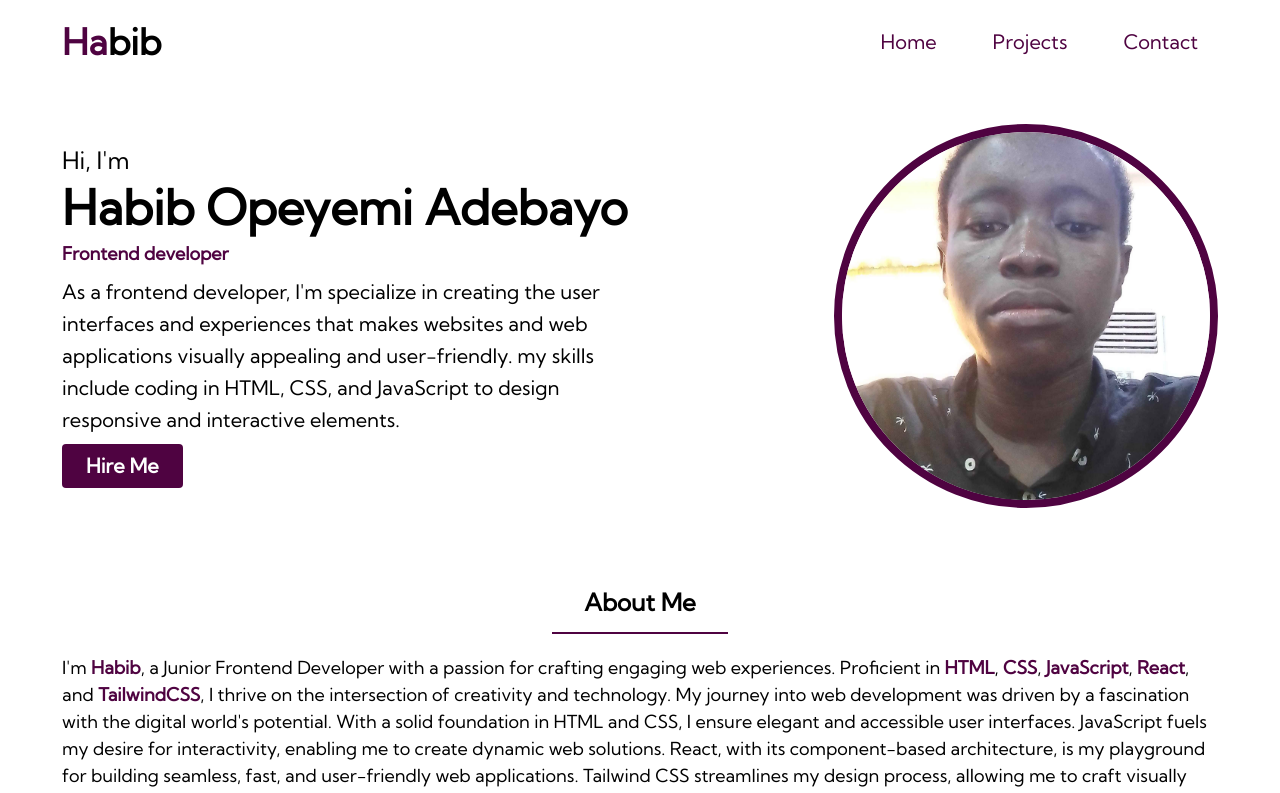
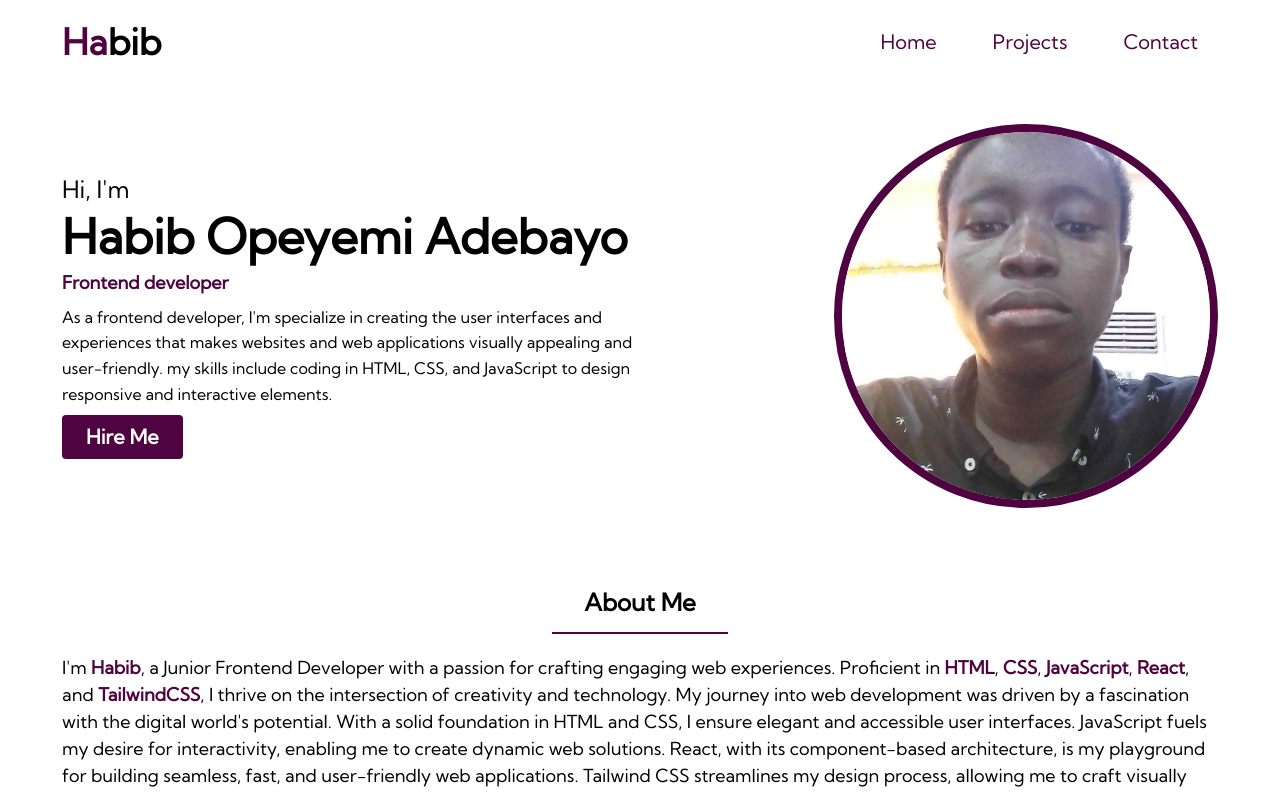
Before and after one commit to Habib-0007/Habib-Adebayo-Portfolo, a React (Vite) app: page / in a window 1280 px wide. Shown: the top 793 px of the page. Built offline with nearby package versions, Linux system fonts and the light colour scheme.

Commit message:
Update Showcase.jsx

```diff
--- a/src/components/Showcase.jsx
+++ b/src/components/Showcase.jsx
@@ -16,7 +16,7 @@ const Showcase = () => {
 				<small className="text-purple-500 text-lg font-semibold">
 					Frontend developer
 				</small>
-				<p className="text-[20px] leading-[1.6]">
+				<p className="text-[16px] leading-[1.6]">
 					As a frontend developer, I'm specialize in creating the user
 					interfaces and experiences that makes websites and web applications
 					visually appealing and user-friendly. my skills include coding in
```
